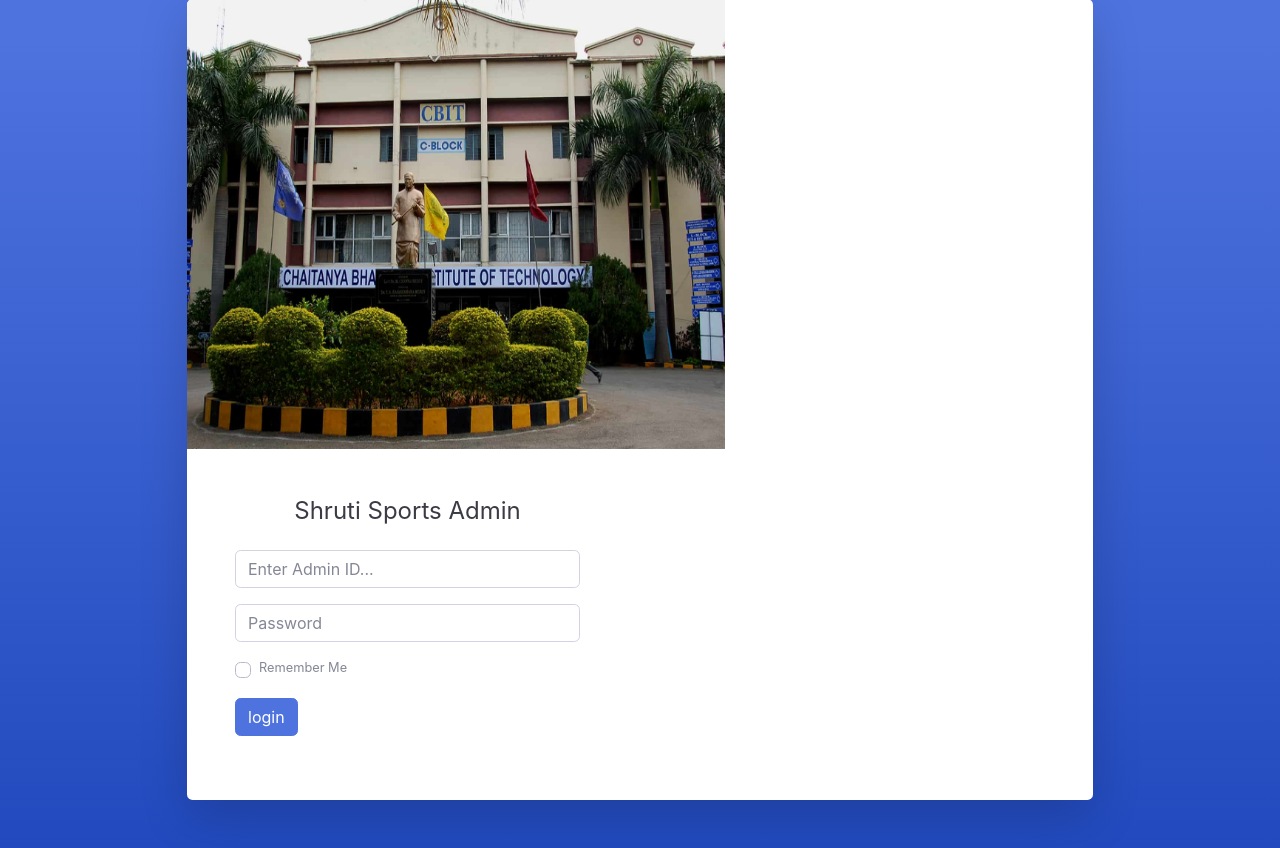
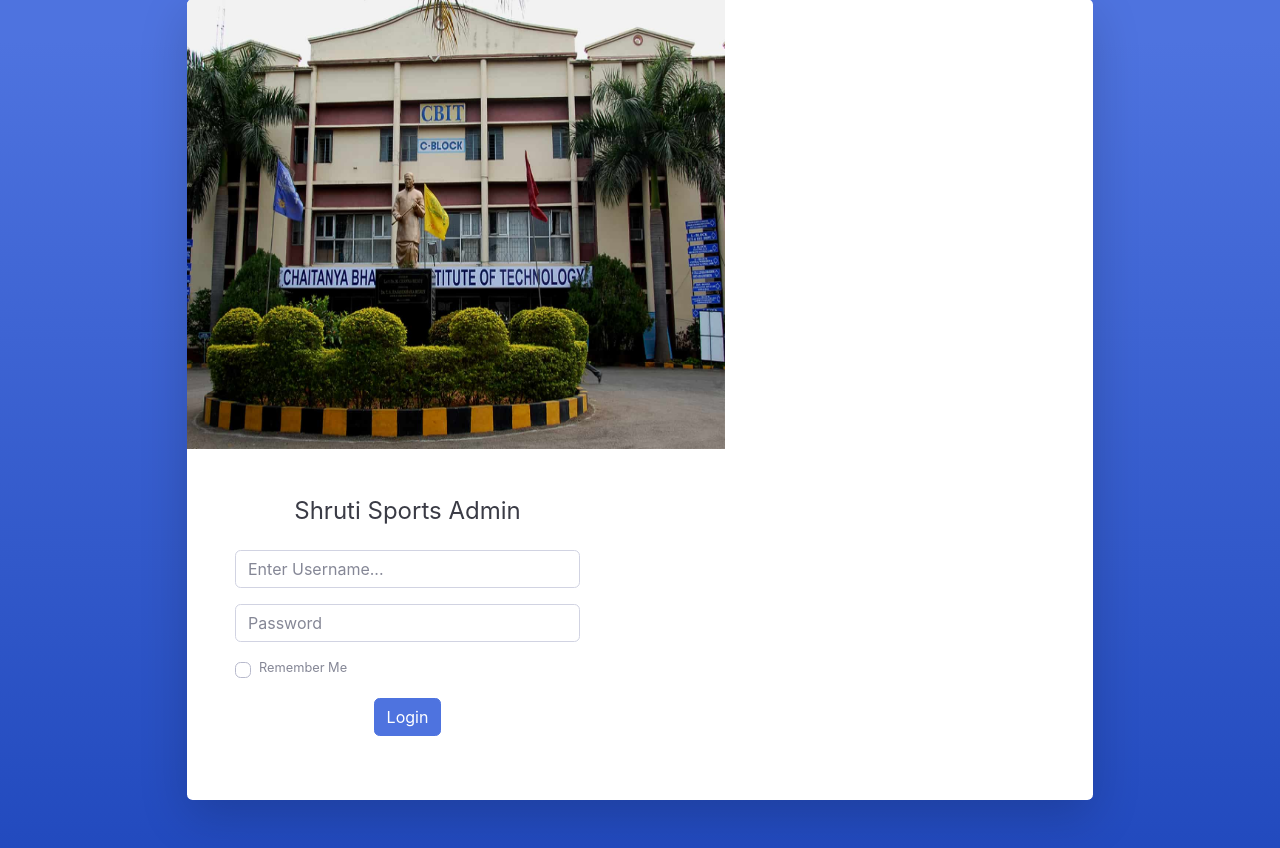
Before and after one commit to dharanipriya02/web-, a Django app: page / in a window 1280 px wide. Shown: the part 49-897 px from the top of the page. Run offline with Django 3.2, Linux system fonts and the light colour scheme; some libraries are stand-ins or nearby versions.

Commit message:
made changes

```diff
--- a/AdminTheme/maintheme/templates/login.html
+++ b/AdminTheme/maintheme/templates/login.html
@@ -36,40 +36,43 @@
           <div class="card-body p-0">
             <!-- Nested Row within Card Body -->
             <div class="row">
+              <div>
               <img src="{% static 'cbitcampus.jpg' %}" alt="CBIT Campus Picture" style="width:550px ; height:450px;">
+            </div>
               <div class="col-lg-6">
                 <div class="p-5">
                   <div class="text-center">
                     <h1 class="h4 text-gray-900 mb-4">Shruti Sports Admin</h1>
                   </div>
-                  <form action="{%url 'login' %}" method="post">
-                    {% csrf_token %}
+
+                  <form method="POST" id="myForm" action="{%url 'login'%}">
+                              {% csrf_token %}
+                  <div class="user">
+
+
+
+
                     <div class="form-group">
-                      <input type="text" class="form-control form-control-user" id="username"
-                        aria-describedby="emailHelp" placeholder="Enter Admin ID...">
+                      <input type="text" class="form-control form-control-user" id="username" name="username" placeholder="Enter Username...">
                     </div>
                     <div class="form-group">
-                      <input type="password" class="form-control form-control-user" id="Password"
-                        placeholder="Password" >
+                      <input type="password" class="form-control form-control-user" id="password" name="password" placeholder="Password">
                     </div>
                     <div class="form-group">
                       <div class="custom-control custom-checkbox small">
-                        <input type="checkbox" class="custom-control-input" id="customCheck">
+                        <input type="checkbox" name="remember" class="custom-control-input" id="customCheck" >
                         <label class="custom-control-label" for="customCheck">Remember Me</label>
                       </div>
                     </div>
 
-                        <div class ="form-group">
-                          <button class ="btn btn-primary " type="submit" value="submit">login</button>
-                        </div>
 
-                    </form>
-
-
-
-
-                  </form>
-
+                    <center>
+                    <div class="form-group ">
+                   <button class="btn btn-primary " type="submit" value="submit" >Login</button>
+                  </div>
+                   </center>
+                  </div>
+                </form>
 
 
                 </div>
--- a/AdminTheme/maintheme/urls.py
+++ b/AdminTheme/maintheme/urls.py
@@ -4,8 +4,9 @@ from . import views
 
 urlpatterns = [
 
+	path('',views.login, name="login"),
     path("index",views.index, name="index"),
-    path('',views.login, name="login"),
+
     path("add_sport",views.add_sport, name="add_sport"),
     path("edit_sport",views.edit_sport, name="edit_sport"),
     path("view_sport",views.edit_sport, name="view_sport"),
--- a/AdminTheme/maintheme/views.py
+++ b/AdminTheme/maintheme/views.py
@@ -4,9 +4,6 @@ import json
 #Create your views here.
 r=None
 p=None
-def index(request) :
-    return render(request,"index.html")
-   # response=request.post('http://ourlink.com/login',data={'username':user_name.'password':password_})
 
 
 
@@ -18,18 +15,19 @@ def login(request) :
        global r
        global p
        try:
-           print("heyy")
-           r = requests.post('https://group-10-api.herokuapp.com/Adminlogin',data={'username':uname,'password':pas})
-           print("hello")
-           p= r.json()['access_token']
-       except ValueError:
-           print("hellooo")
+        r = requests.post('https://group-10-api.herokuapp.com/Adminlogin',data={'username':uname,'password':pas})
+        p= r.json()['access_token']
+        return render(request,'index.html')
+       except KeyError:
+        return render(request, "login.html")
+
+   return render(request, "login.html")
 
 
+def index(request) :
+    return render(request,"index.html")
+   # response=request.post('http://ourlink.com/login',data={'username':user_name.'password':password_})
 
-       if(p!=None):
-        	return render(request,"index.html",{})
-   return render(request, "login.html")
 def add_sport(request) :
     return render(request, "add_sport.html")
 
```
